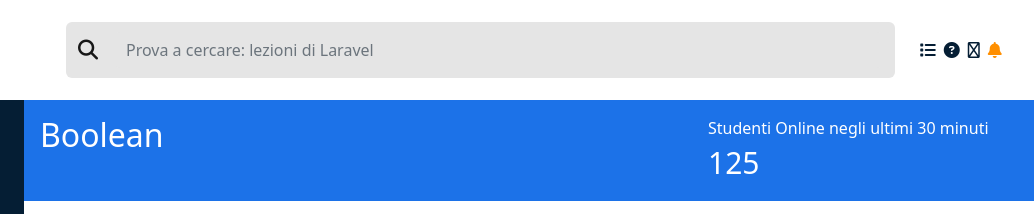
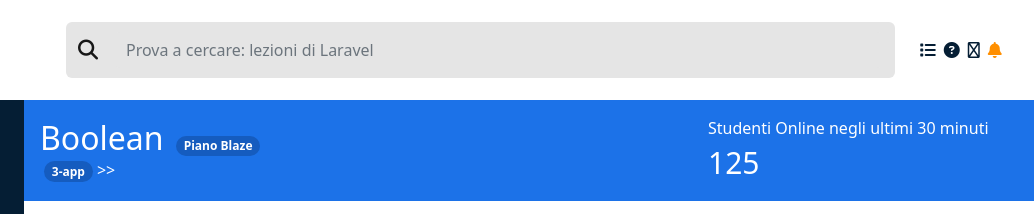
Before and after one commit to robpap96/html-css-bootstrap-dashboard, a plain HTML site: page index.html in a window 1280 px wide. Shown: the top 214 px of the page, 246-1280 px from the left. Drawn offline with nearby package versions, Linux system fonts and the light colour scheme.

Commit message:
aggiunti elementi

```diff
--- a/css/style.css
+++ b/css/style.css
@@ -133,12 +133,24 @@ aside .col-12 i{
     color: white;
     background-color: #1c72e8;
 }
+
 .main-top .last-visited-number {
     font-size: 30px;
 }
 .card-header .card-title {
     font-size: 30px;
 }
+.main-top .text-bg-primary {
+    background-color: #155cbf !important;
+}
+.main-top .badge {
+    height: fit-content;
+    border-radius: 30px;
+}
+.main-top .col-6 {
+
+}
+
 /* MEDIA QUERY */
 @media screen and (min-width: 992px) {
 
--- a/index.html
+++ b/index.html
@@ -92,12 +92,24 @@
         </aside>
         <main>
             <div class="main-top px-1 py-3">
-                <div class="container-fluid">
-                    <div class="row flex-column flex-lg-row">
-                        <div class="col-5 col-sm-4 col-md-3 col-lg-8">
-                            <h2>Boolean</h2>
+                <div class="container ms-0">
+                    <div class="row flex-column flex-lg-row justify-content-between">
+                        <div class="col-10 col-lg-4 d-flex align-items-center flex-wrap">
+                            <div class="container-fluid p-0">
+                                <div class="row">
+                                    <div class="blaze-plan col-12">
+                                        <h2 class="d-inline ">Boolean </h2>
+                                        <span class="badge text-bg-primary ms-1">Piano Blaze</span>
+                                    </div>
+                                    <div class="app-badge col-12">
+                                        <span class="badge text-bg-primary ms-1">3-app</span>
+                                        >>
+                                        <span class="badge text-bg-primary ms-1 d-lg-none">＋</span>
+                                    </div>
+                                </div>
+                            </div>
                         </div>
-                        <div class="col-7 col-sm-5 col-md-4 col-lg-4">
+                        <div class="col-7 col-lg-4">
                             <div class="last-visited">
                                 Studenti Online negli ultimi 30 minuti
                             </div>
@@ -109,7 +121,7 @@
                 </div>
             </div>
             <div class="main-bottom">
-                <div class="container-fluid d-flex ">
+                <div class="container-fluid d-flex flex-wrap">
                     <!-- LEFT-DIV -->
                     <div class="col-12 col-lg-8 py-3 px-2">
                         <div class="row flex-column">
```
